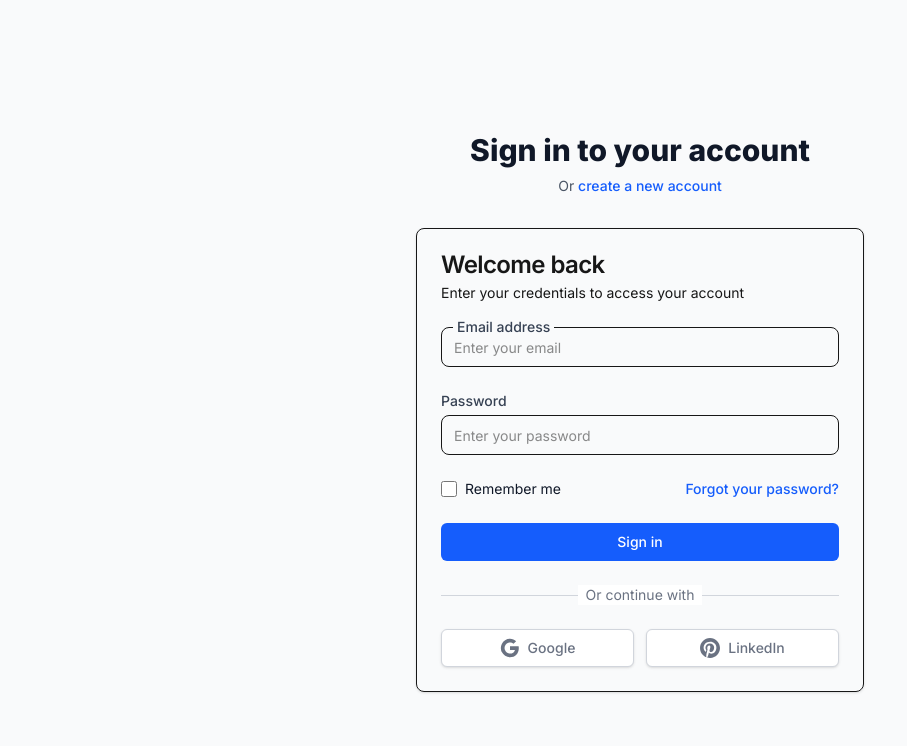
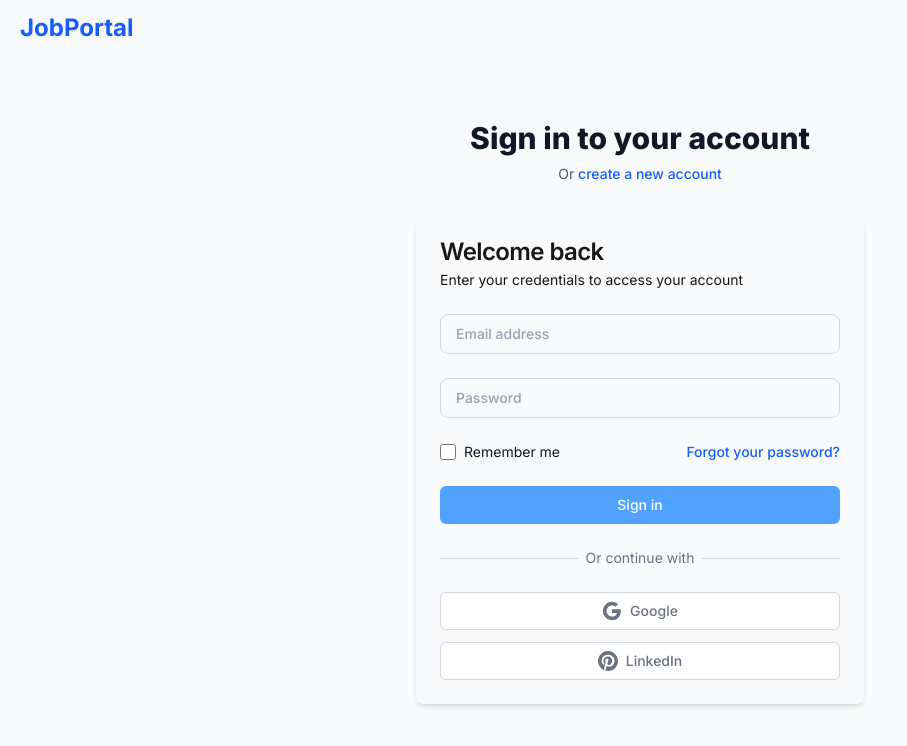
Before and after one commit to vku-k23/bottom-cv-fe, a Next.js app: page /auth/signin in a window 1280 px wide. Shown: the top 746 px of the page, without its empty margins (0-907 px from the left). Built offline with nearby package versions, Linux system fonts and the light colour scheme.

Commit message:
업데이트: 로그인 페이지

```diff
--- a/src/app/(public)/jobs/page.tsx
+++ b/src/app/(public)/jobs/page.tsx
@@ -8,7 +8,7 @@
   CardHeader,
   CardTitle,
 } from '@/components/ui/card'
-import { Input } from '@/components/ui/input'
+import { Input } from '@/components/ui/auth_input'
 
 const jobs = [
   {
--- a/src/app/auth/signin/page.tsx
+++ b/src/app/auth/signin/page.tsx
@@ -9,7 +9,8 @@
   CardHeader,
   CardTitle,
 } from '@/components/ui/card'
-import { Input } from '@/components/ui/input'
+import { Input } from '@/components/ui/auth_input'
+import { Label } from '@/components/ui/auth_input_label'
 
 export default function SignInPage() {
   const [formData, setFormData] = useState({
@@ -40,7 +41,12 @@
   }
 
   return (
-    <div className="flex min-h-screen items-center justify-center bg-gray-50 px-4 py-12 sm:px-6 lg:px-8">
+    <div className="flex flex-col min-h-screen items-center justify-center bg-gray-50 px-4 py-4 sm:px-6 lg:px-8">
+      <div className="absolute left-5 top-3">
+            <Link href="/" className="text-2xl font-bold text-blue-600">
+              JobPortal
+            </Link>
+      </div>
       <div className="w-full max-w-md space-y-8">
         <div className="text-center">
           <h2 className="mt-6 text-3xl font-extrabold text-gray-900">
@@ -75,25 +81,12 @@
                   required
                   value={formData.email}
                   onChange={handleInputChange}
-                  placeholder="Enter your email"
+                  placeholder="chatgpt@mail.ln"
                 />
-                <label
-                  htmlFor="email"
-                  className="mb-1 block text-sm font-medium text-gray-700
-                  peer-placeholder-shown:upper-case absolute left-3 -top-2.5 bg-gray-50 px-1"
-                >
-                  Email address
-                </label>
+                <Label htmlFor="email">Email address</Label>
               </div>
-
-              <div>
-                <label
-                  htmlFor="password"
-                  className="mb-1 block text-sm font-medium text-gray-700"
-                >
-                  Password
-                </label>
-                <Input
+              <div className='relative'>
+                  <Input
                   id="password"
                   name="password"
                   type="password"
@@ -103,6 +96,7 @@
                   onChange={handleInputChange}
                   placeholder="Enter your password"
                 />
+                <Label htmlFor='password'>Password</Label>
               </div>
 
               <div className="flex items-center justify-between">
@@ -135,9 +129,17 @@
                 <button
                   type="submit"
                   disabled={loading}
-                  className="group relative flex w-full justify-center
-                  rounded-md border border-transparent bg-blue-600 px-4 py-2 text-sm
-                  font-medium text-white hover:bg-blue-700 focus:ring-2 focus:ring-blue-500
+                  className="group
+                  relative
+                  flex
+                  w-full
+                  justify-center
+                  rounded-md
+                  border
+                  border-transparent
+                  transition duration-50
+                  bg-blue-400 px-4 py-2 text-sm
+                  font-medium text-white hover:bg-blue-500 focus:ring-2 focus:ring-blue-500
                   focus:ring-offset-2 focus:outline-none disabled:cursor-not-allowed
                   disabled:opacity-50"
                 >
@@ -151,16 +153,16 @@
                     <div className="w-full border-t border-gray-300" />
                   </div>
                   <div className="relative flex justify-center text-sm">
-                    <span className="bg-white px-2 text-gray-500">
+                    <span className="bg-gray-50 px-2 text-gray-500">
                       Or continue with
                     </span>
                   </div>
                 </div>
 
-                <div className="mt-6 grid grid-cols-2 gap-3">
+                <div className="mt-6 grid grid-cols-1 gap-3">
                   <button
                     type="button"
-                    className="inline-flex w-full justify-center rounded-md border border-gray-300 bg-white px-4 py-2 text-sm font-medium text-gray-500 shadow-sm hover:bg-gray-50"
+                    className="inline-flex w-full justify-center rounded-md border border-gray-300 bg-white px-4 py-2 text-sm font-medium text-gray-500 hover:bg-gray-50"
                   >
                     <svg className="h-5 w-5" viewBox="0 0 24 24">
                       <path
@@ -185,7 +187,7 @@
 
                   <button
                     type="button"
-                    className="inline-flex w-full justify-center rounded-md border border-gray-300 bg-white px-4 py-2 text-sm font-medium text-gray-500 shadow-sm hover:bg-gray-50"
+                    className="inline-flex w-full justify-center rounded-md border border-gray-300 bg-white px-4 py-2 text-sm font-medium text-gray-500 hover:bg-gray-50"
                   >
                     <svg
                       className="h-5 w-5"
--- a/src/app/auth/signup/page.tsx
+++ b/src/app/auth/signup/page.tsx
@@ -10,7 +10,7 @@
   CardHeader,
   CardTitle,
 } from '@/components/ui/card'
-import { Input } from '@/components/ui/input'
+import { Input } from '@/components/ui/auth_input'
 
 function SignUpForm() {
   const searchParams = useSearchParams()
--- /dev/null
+++ b/src/components/ui/auth_input.tsx
@@ -0,0 +1,39 @@
+import * as React from 'react'
+
+import { cn } from '@/lib/utils'
+
+const Input = React.forwardRef<
+  HTMLInputElement,
+  React.InputHTMLAttributes<HTMLInputElement>
+>(({ className, type, ...props }, ref) => {
+  return (
+    <input
+      type={type}
+      className={cn(
+        `border-input bg-background
+        ring-offset-background
+        focus-visible:ring
+        flex h-10 w-full
+        rounded-lg
+        border border-gray-300
+        px-3
+        py-2
+        text-sm
+        file:border-0
+        file:bg-transparent
+        file:text-sm
+        file:font-medium
+        peer
+        placeholder-transparent
+        focus-visible:outline-none
+        disabled:cursor-not-allowed
+        disabled:opacity-50`,
+      )}
+      ref={ref}
+      {...props}
+    />
+  )
+})
+Input.displayName = 'Input'
+
+export { Input }
--- /dev/null
+++ b/src/components/ui/auth_input_label.tsx
@@ -0,0 +1,34 @@
+import * as React from 'react'
+
+import { cn } from "@/lib/utils";
+
+const Label = React.forwardRef <
+    HTMLLabelElement,
+    React.LabelHTMLAttributes<HTMLLabelElement>
+>(({ className, children, ...props}, ref) => {
+    return (
+        <label
+        ref={ref}
+        className={cn(
+        `mb-1
+        block
+        text-sm
+        absolute
+        left-3
+        -top-3
+        bg-gray-50
+        px-1
+        font-medium
+        transition-all
+        peer-placeholder-shown:top-2.5
+        peer-placeholder-shown:text-gray-400
+        peer-focus:-top-3
+        peer-focus:text-gray-900`)}
+        {...props}
+        >
+        {children}
+        </label>
+    )
+})
+Label.displayName = 'Label'
+export { Label }
--- a/src/components/ui/card.tsx
+++ b/src/components/ui/card.tsx
@@ -9,7 +9,7 @@
   <div
     ref={ref}
     className={cn(
-      'bg-card text-card-foreground rounded-lg border shadow-sm',
+      'bg-card text-card-foreground rounded-lg shadow-md',
       className
     )}
     {...props}
--- a/src/components/ui/input.tsx
+++ /dev/null
@@ -1,26 +0,0 @@
-import * as React from 'react'
-
-import { cn } from '@/lib/utils'
-
-const Input = React.forwardRef<
-  HTMLInputElement,
-  React.InputHTMLAttributes<HTMLInputElement>
->(({ className, type, ...props }, ref) => {
-  return (
-    <input
-      type={type}
-      className={cn(
-        `border-input bg-background ring-offset-background
-        placeholder:text-muted-foreground focus-visible:ring-ring flex h-10 w-full
-        rounded-lg border px-3 py-2 text-sm file:border-0 file:bg-transparent
-        file:text-sm file:font-medium focus-visible:ring-2 focus-visible:ring-offset-2
-        focus-visible:outline-none disabled:cursor-not-allowed disabled:opacity-50`,
-      )}
-      ref={ref}
-      {...props}
-    />
-  )
-})
-Input.displayName = 'Input'
-
-export { Input }
```
